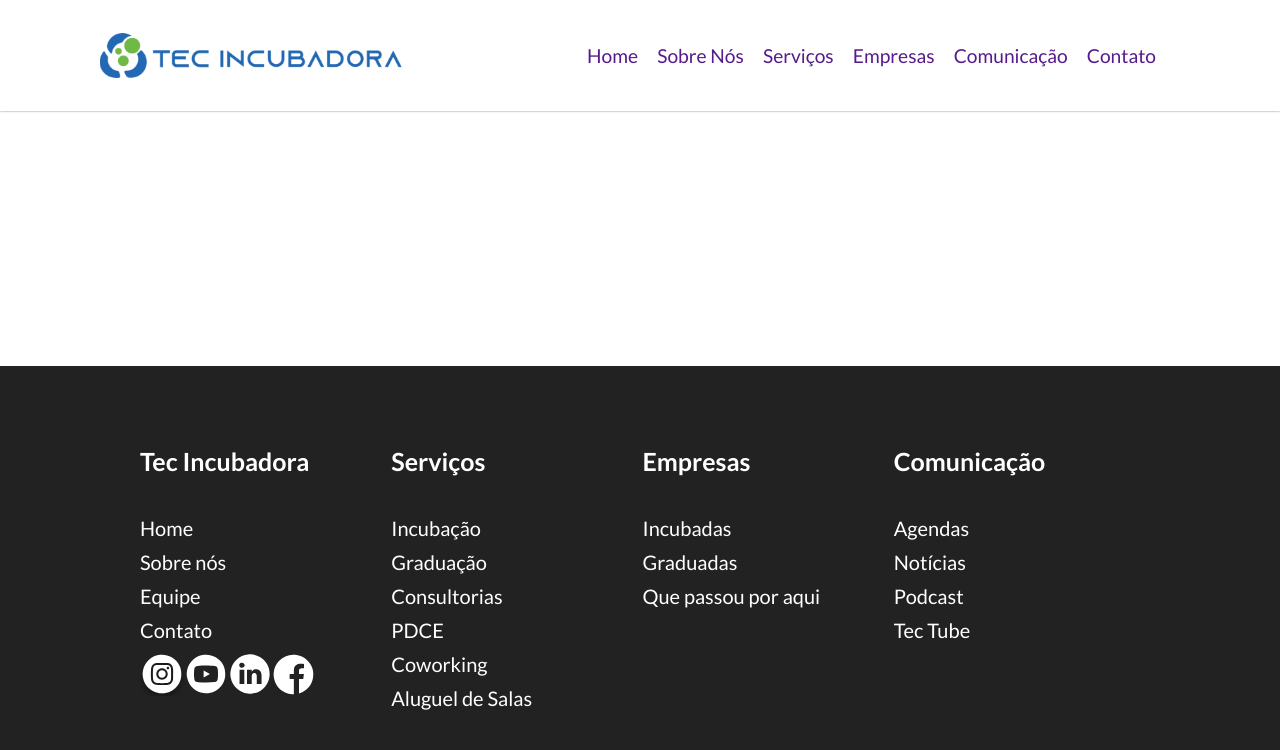
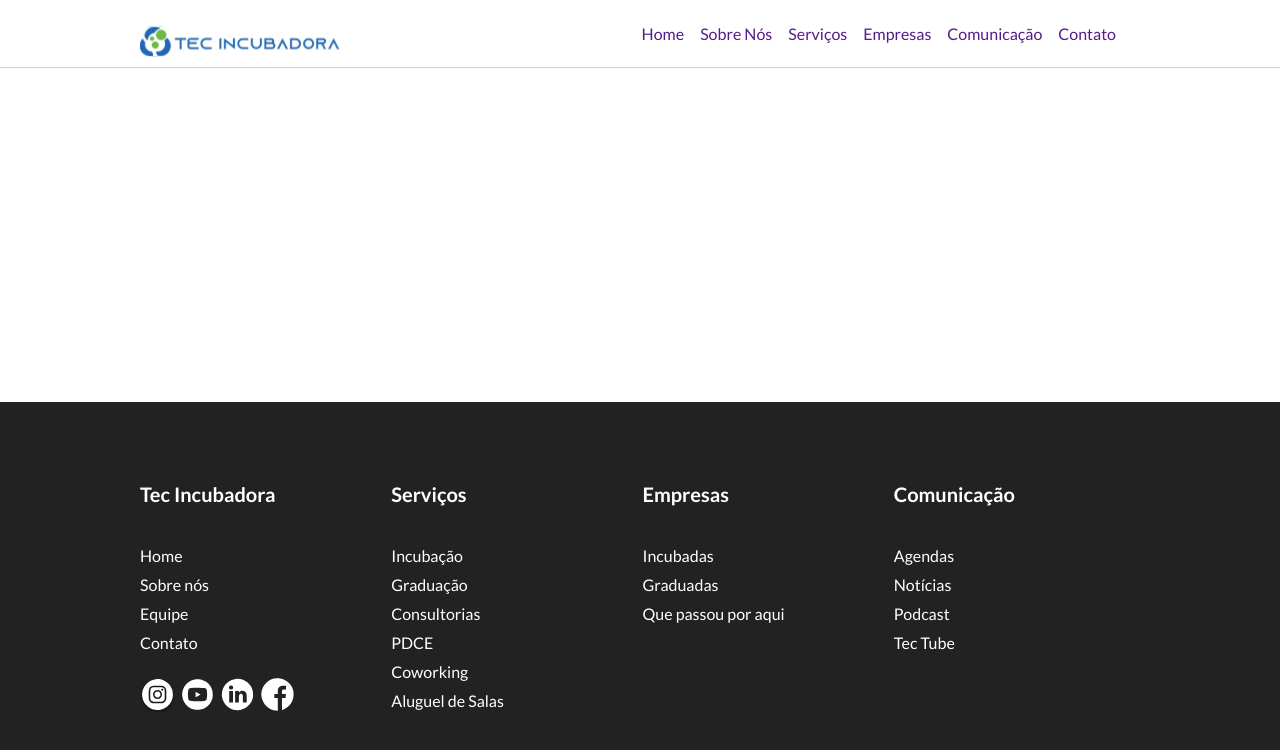
Before and after one commit to leoalcantara/tec-incubadora-frontend, a React (Vite) app: page / in a window 1280 px wide. Shown: the top 750 px of the page. Built offline with nearby package versions, Linux system fonts and the light colour scheme.

Commit message:
adjusting footer and header style

```diff
--- a/src/components/Footer.module.css
+++ b/src/components/Footer.module.css
@@ -3,7 +3,7 @@ footer {
     background: var(--black-600);
     position: absolute;
     bottom: 0;
-    width: 100%;
+    width: 100vw;
 }
 
 .container {
@@ -26,19 +26,22 @@ footer {
     display: flex;
     flex-direction: column;
     text-align: left;
-
 }
 
 .heading{
-    font-size: 25px;
+    font-size: 20px;
     color: var(--white);
     margin-bottom: 40px;
-
 }
 
 .footerlink{
     color: var(--white);
     margin-bottom: 10px;
-    font-size: 20px;
     text-decoration: none;
 }
+img {
+    height: 35px;
+    height: 35px;
+    margin-right: 5px;
+    margin-top: 15px;
+}
--- a/src/components/Header.jsx
+++ b/src/components/Header.jsx
@@ -8,7 +8,8 @@ export function Header(options) {
     return (
         <>
             <header className={styles.header}>
-                <img src={tecIncubadoraLogo} alt="Logo Tec Incubadora" />
+              <div className={styles.container}>
+                <img className={styles.logoTec}src={tecIncubadoraLogo} alt="Logo Tec Incubadora" />
                 <nav >
                     <ul className={styles.list}>
                         <li className={styles.item} ><a href="">Home</a></li>
@@ -18,7 +19,8 @@ export function Header(options) {
                         <li className={styles.item} ><a href="">Comunicação</a></li>
                         <li className={styles.item} ><a href="">Contato</a></li>
                     </ul>
-        </nav>
+                </nav>
+              </div>
 
             </header>
         </>
--- a/src/components/Header.module.css
+++ b/src/components/Header.module.css
@@ -1,18 +1,30 @@
 .header{
     background: var(--white);
     display: flex;
-    justify-content: space-around;
-    align-items: center;
-    padding: 1.25rem;
+    justify-content: center;
+    align-items: space-between;
+
+    width: 100vw;
 
     box-shadow:  0 0 2px  0 rgba(0, 0, 0, 0.5);
+}
+
+.logoTec {
+    max-width: 200px;
+}
+
+.container {
+    display: flex;
+    align-items: center;
+    justify-content: space-between;
+    width: 1000px;
 }
 
 .list {
     display: flex;
     list-style: none;
     padding: 1.5rem;
-    gap: 1.2rem;
+    gap: 1rem;
 
 }
 
--- a/src/global.css
+++ b/src/global.css
@@ -27,5 +27,5 @@ body {
 body, input, textarea, button {
     font-family: 'lato', sans-serif;
     font-weight: 400;
-    font-size: 1.2rem;
+    font-size: 1rem;
 }
```
